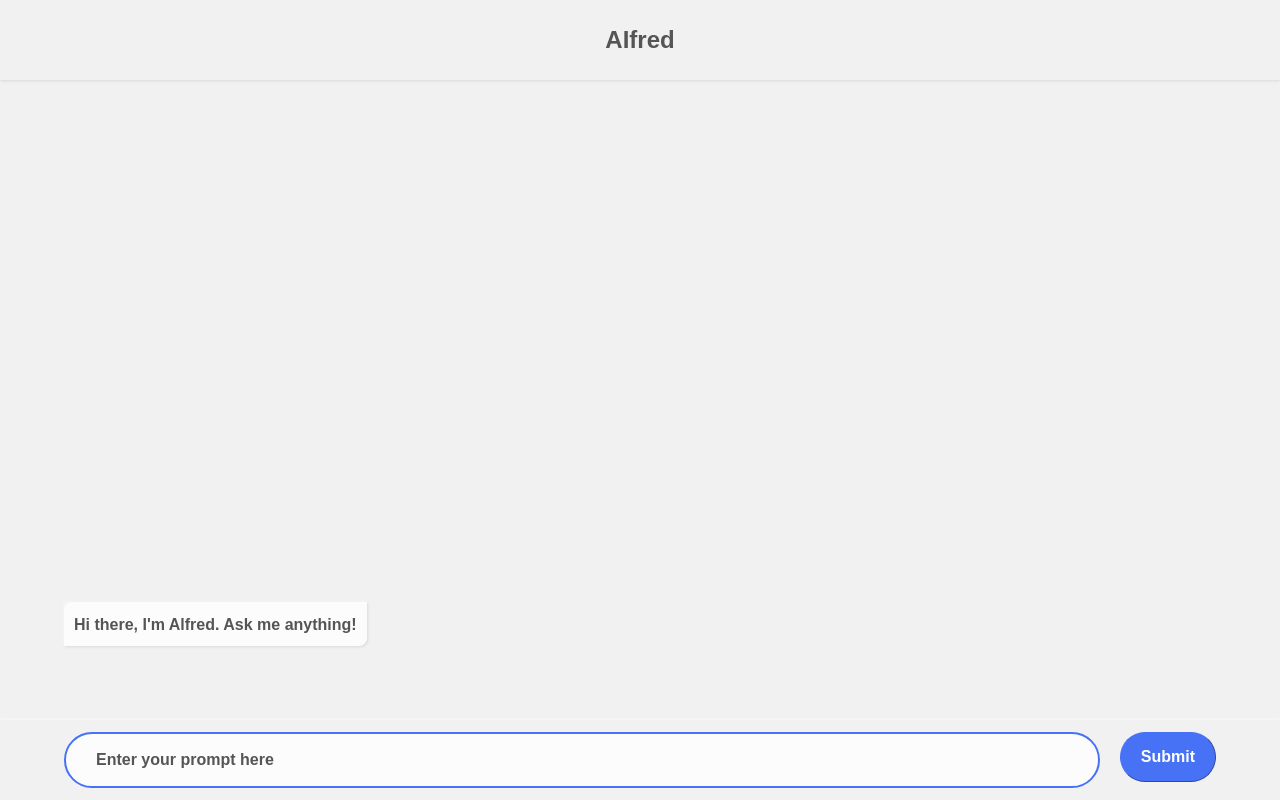
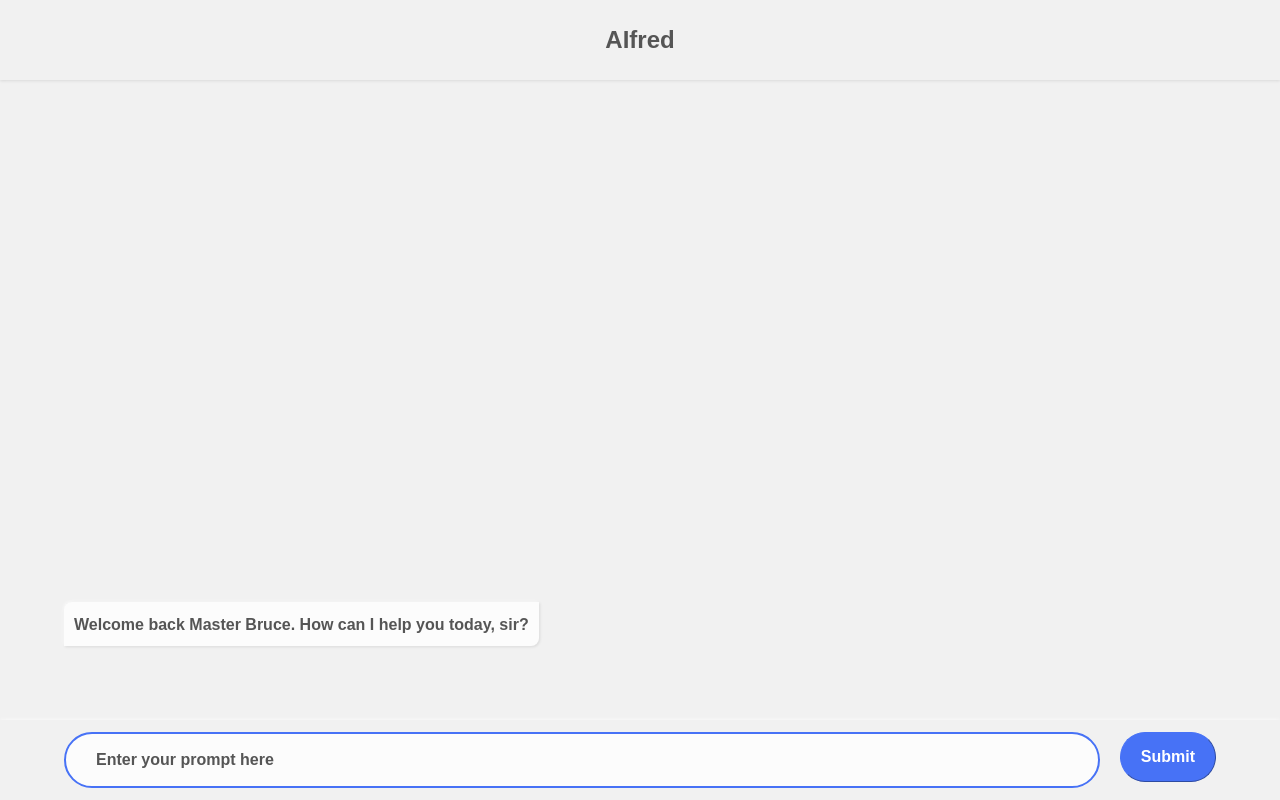
Before and after one commit to ChatBSV/app, a Next.js app: page / in a window 1280 px wide. Built offline with nearby package versions, Linux system fonts and the light colour scheme.

Commit message:
Alfred Release - v.0.1.5

```diff
--- a/components/ChatBody.js
+++ b/components/ChatBody.js
@@ -13,7 +13,7 @@ function ChatBody({ chat, isLoading, isError }) {
   return (
     <div id="chat-container" className={styles.chatBody}>
       <ChatMessage
-        message="Hi there, I'm Alfred. Ask me anything!"
+        message="Welcome back Master Bruce. How can I help you today, sir?"
         user={false}
         className={styles.introMessage}
       />
```
